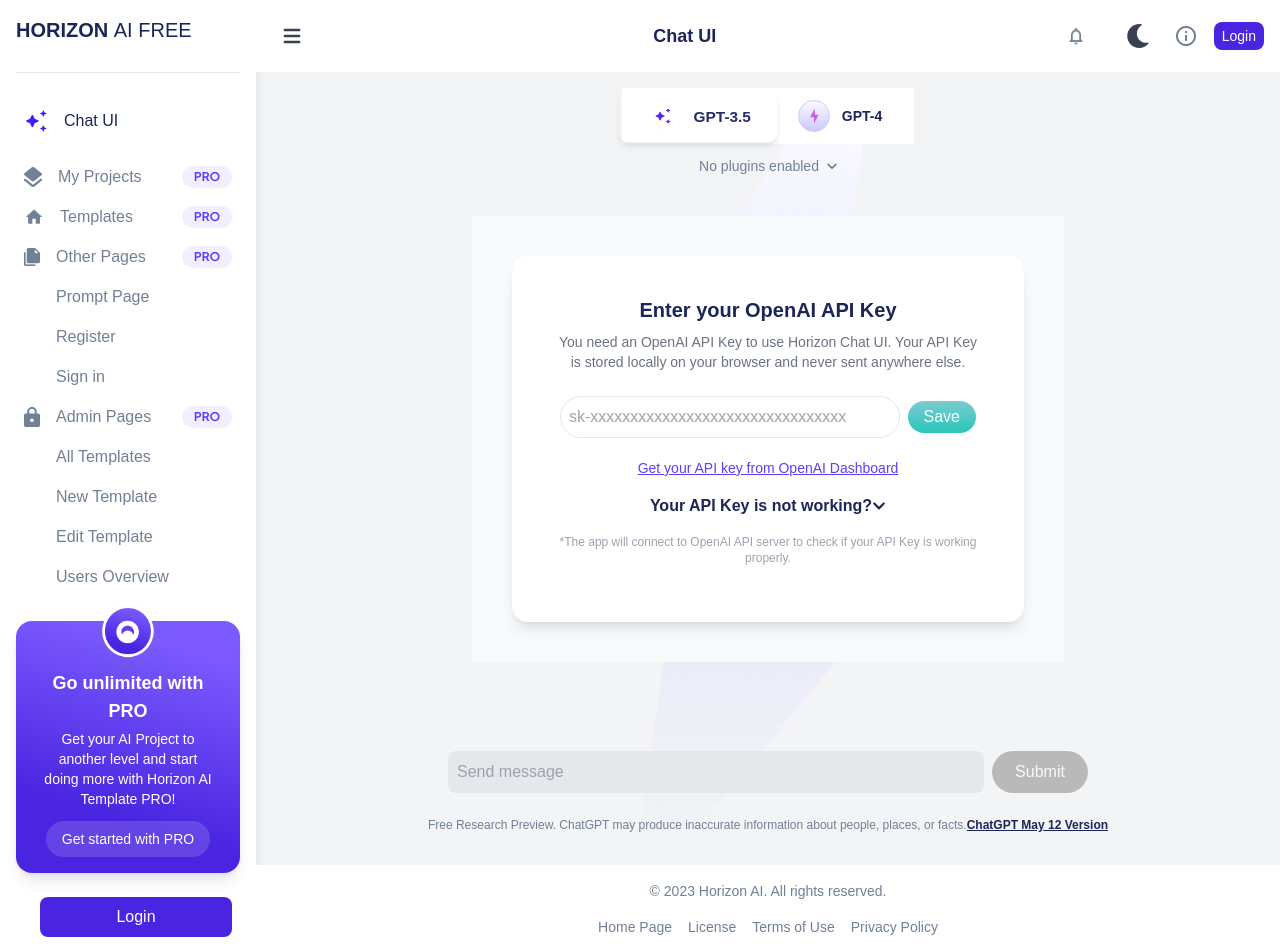
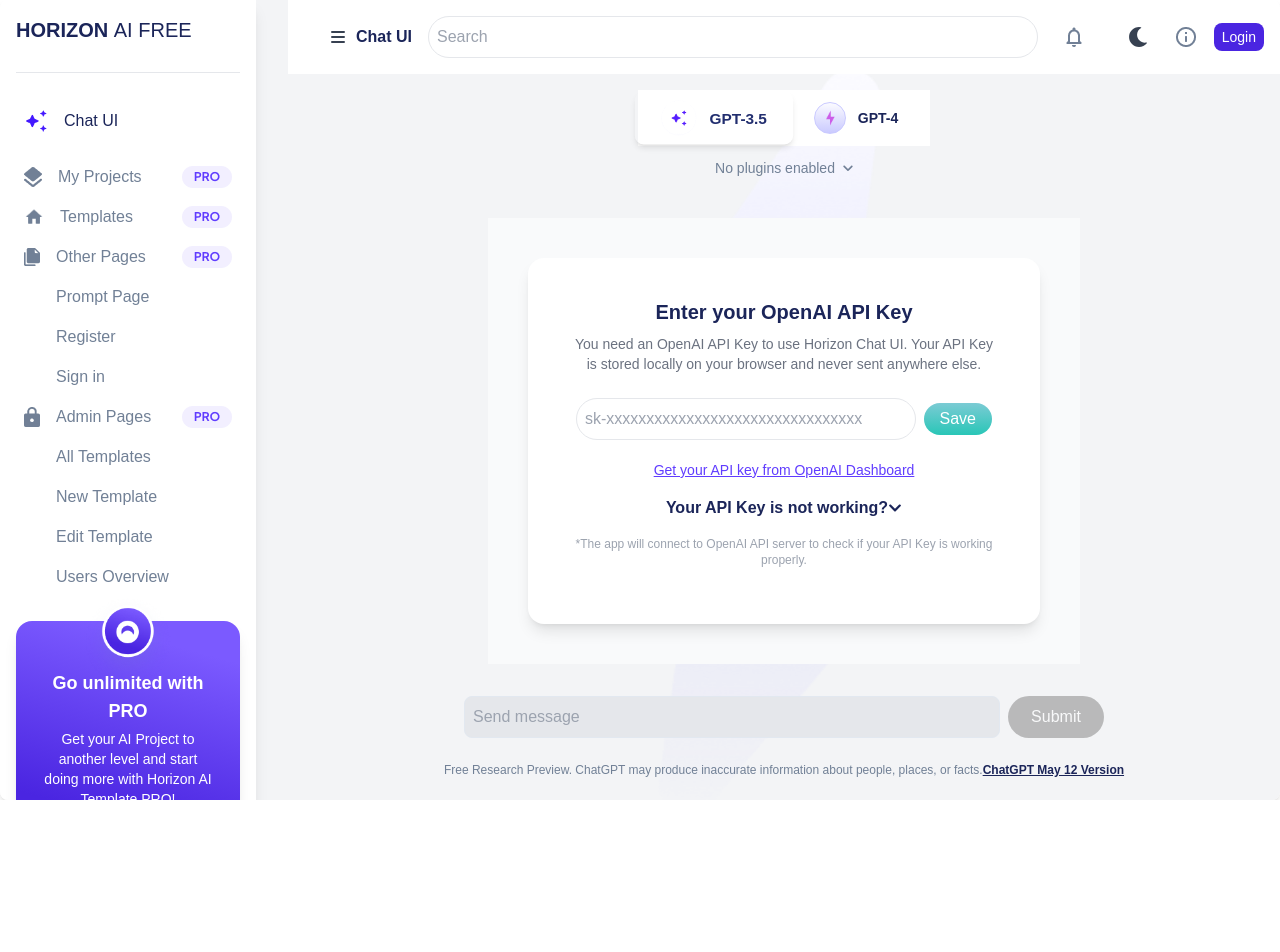
Before and after one commit to jijonjau/horizon-ai-frontend, a Next.js app in the folder horizon-ai/: page / in a window 1280 px wide. Shown: the top 952 px of the page. After the commit the page ends 800 px from the top, so only its background shows below. Built offline with nearby package versions, Linux system fonts and the light colour scheme.

Commit message:
Improve responsiveness

```diff
--- a/horizon-ai/src/app/page.tsx
+++ b/horizon-ai/src/app/page.tsx
@@ -1,12 +1,11 @@
 'use client';
 
-import React, { useState } from 'react';
+import React, { useState, useEffect } from 'react';
 import Sidebar from '../components/Sidebar';
 import Header from '../layout/Header';
 import APIKeyForm from '../components/APIKeyForm';
 import Footer from '@/layout/Footer';
 import ChatWindow from '@/components/ChatWindow';
-import { HiChevronLeft } from 'react-icons/hi';
 
 export default function Chat() {
   const [selectedModel, setSelectedModel] = useState('gpt-3.5');
@@ -16,10 +15,20 @@ export default function Chat() {
   const [isOpen, setIsOpen] = useState(false);
   const [userName, setUserName] = useState('Adela');
   const [userEmail, setUserEmail] = useState('adelaparkson@gmail.com');
+  const [isSidebarCollapsed, setIsSidebarCollapsed] = useState(false);
+
+  useEffect(() => {
+    const mediaQuery = window.matchMedia('(min-width: 768px)');
+    if (mediaQuery.matches) {
+      setIsSidebarCollapsed(!isSidebarCollapsed);
+    }
+  }, []);
 
   return (
-    <div className="flex flex-col md:flex-row bg-gray-100 dark:bg-gray-900 dark:text-white rounded-lg shadow-md h-fit">
-      <div className="hidden md:block md:w-64">
+    <div className="flex flex-col h-screen bg-gray-100 dark:bg-gray-900 dark:text-white rounded-lg shadow-md overflow-y-auto">
+      <div className="flex flex-row flex-1 h-full">
+        {isSidebarCollapsed && (
+          <div className="w-64 md:w-72 h-full">
             <Sidebar
               isLoggedIn={isLoggedIn}
               setIsLoggedIn={setIsLoggedIn}
@@ -31,7 +40,11 @@ export default function Chat() {
               setIsOpen={setIsOpen}
             />
           </div>
-      <div className="flex flex-col flex-1">
+        )}
+
+        <div
+          className={`flex flex-col flex-1 h-full ${isSidebarCollapsed ? 'ml-0' : 'ml-0'}`}
+        >
           <Header
             isLoggedIn={isLoggedIn}
             setIsLoggedIn={setIsLoggedIn}
@@ -41,12 +54,13 @@ export default function Chat() {
             userEmail={userEmail}
             isOpen={isOpen}
             setIsOpen={setIsOpen}
+            isSidebarCollapsed={isSidebarCollapsed}
+            setIsSidebarCollapsed={setIsSidebarCollapsed}
           />
+
           <div
             className="flex flex-col items-center flex-1 bg-no-repeat bg-center bg-[length:500px]"
-          style={{
-            backgroundImage: 'url(/Images/background.png)',
-          }}
+            style={{ backgroundImage: 'url(/Images/background.png)' }}
           >
             <div className="flex flex-wrap justify-center items-center bg-white p-1 mb-3 mt-4 dark:bg-gray-800 dark:text-gray-200">
               <button
@@ -102,5 +116,84 @@ export default function Chat() {
           <Footer />
         </div>
       </div>
+    </div>
+
+    //     <div className="flex flex-col h-screen bg-gray-100 dark:bg-gray-900 dark:text-white rounded-lg shadow-md overflow-y-auto">
+    //   <div className="flex flex-row flex-1 h-full">
+    //     {isSidebarCollapsed && (
+    //       <div className="w-64 md:w-72 h-full fixed left-0 top-0 z-50">
+    //         <Sidebar
+    //           isLoggedIn={isLoggedIn}
+    //           setIsLoggedIn={setIsLoggedIn}
+    //           isLoginModalOpen={isLoginModalOpen}
+    //           setIsLoginModalOpen={setIsLoginModalOpen}
+    //           userName={userName}
+    //           userEmail={userEmail}
+    //           isOpen={isOpen}
+    //           setIsOpen={setIsOpen}
+    //         />
+    //       </div>
+    //     )}
+
+    //     <div className={`flex flex-col flex-1 h-full ${isSidebarCollapsed ? 'ml-58 md:ml-64' : 'ml-0'}`}>
+    //       <Header
+    //         isLoggedIn={isLoggedIn}
+    //         setIsLoggedIn={setIsLoggedIn}
+    //         isLoginModalOpen={isLoginModalOpen}
+    //         setIsLoginModalOpen={setIsLoginModalOpen}
+    //         userName={userName}
+    //         userEmail={userEmail}
+    //         isOpen={isOpen}
+    //         setIsOpen={setIsOpen}
+    //         isSidebarCollapsed={isSidebarCollapsed}
+    //         setIsSidebarCollapsed={setIsSidebarCollapsed}
+    //       />
+
+    //       <div
+    //         className="flex flex-col items-center flex-1 bg-no-repeat bg-center bg-[length:500px]"
+    //         style={{ backgroundImage: 'url(/Images/background.png)' }}
+    //       >
+    //         <div className="flex flex-wrap justify-center items-center bg-white p-1 mb-3 mt-4 dark:bg-gray-800 dark:text-gray-200">
+    //           <button
+    //             onClick={() => setSelectedModel('gpt-3.5')}
+    //             className={`flex items-center gap-3 px-6 py-2 rounded-lg text-sm transition-all text-[#1b2559] font-semibold mr-1
+    //             ${selectedModel === 'gpt-3.5' ? 'scale-110 brightness-125 shadow-md' : 'opacity-100'}
+    //             hover:scale-110 hover:brightness-125 hover:shadow-md dark:text-gray-200 dark:hover:text-white`}
+    //             style={{ lineHeight: '1' }}
+    //           >
+    //             <div className="w-8 h-8 flex items-center justify-center rounded-full bg-gradient-to-b from-[#FBFBFF] to-[#CACAFF] border border-[#CACAFF] dark:from-gray-700 dark:to-gray-900 dark:border-gray-600">
+    //               <img src="/Icons/auto-awesome.png" alt="gpt-3.5 icon" className="w-4 h-4 object-contain" />
+    //             </div>
+    //             <span className="whitespace-nowrap">GPT-3.5</span>
+    //           </button>
+
+    //           <button
+    //             onClick={() => setSelectedModel('gpt-4')}
+    //             className={`flex items-center gap-3 px-6 py-2 rounded-lg text-sm transition-all text-[#1b2559] font-semibold mr-1
+    //             ${selectedModel === 'gpt-4' ? 'scale-110 brightness-125 shadow-md' : 'opacity-100'}
+    //             hover:scale-110 hover:brightness-125 hover:shadow-md dark:text-gray-200 dark:hover:text-white`}
+    //             style={{ lineHeight: '1' }}
+    //           >
+    //             <div className="w-8 h-8 flex items-center justify-center rounded-full border border-[#CACAFF] bg-gradient-to-b from-[#FBFBFF] to-[#CACAFF] dark:from-gray-700 dark:to-gray-900 dark:border-gray-600">
+    //               <img src="/Icons/gpt-4.png" alt="gpt-4 icon" className="w-4 h-4 object-contain" />
+    //             </div>
+    //             <span className="whitespace-nowrap">GPT-4</span>
+    //           </button>
+    //         </div>
+
+    //         <p className="flex items-center text-sm text-[#718096] dark:text-gray-400 mb-10">
+    //           No plugins enabled{' '}
+    //           <span className="ml-2">
+    //             <img src="/Icons/plugin-dropdown.png" alt="plugin dropdown icon" />
+    //           </span>
+    //         </p>
+
+    //         {isAPIKeyFormOpen && <APIKeyForm onClose={() => setIsAPIKeyFormOpen(false)} />}
+    //         <ChatWindow isDisabled={isAPIKeyFormOpen} />
+    //       </div>
+    //       <Footer />
+    //     </div>
+    //   </div>
+    // </div>
   );
 }
--- a/horizon-ai/src/components/ScreenToggleMode.tsx
+++ b/horizon-ai/src/components/ScreenToggleMode.tsx
@@ -35,9 +35,9 @@ const ScreenModeToggle = () => {
       className="w-5 h-5 flex items-center justify-center rounded-full transition-all ml-4 lg:ml-6 sm:w-6 sm:h-6 md:w-7 md:h-7 lg:w-8 lg:h-8 xl:w-10 xl:h-10"
     >
       {darkMode ? (
-        <FaSun className="w-4 h-4 text-yellow-400 md:w-5 md:h-5 lg:w-6 lg:h-6 xl:w-6 xl:h-6" />
+        <FaSun className="w-4 h-4 text-yellow-400 md:w-5 md:h-5 lg:w-5 lg:h-5 xl:w-5 xl:h-5" />
       ) : (
-        <FaMoon className="w-4 h-4 text-gray-700 md:w-5 md:h-5 lg:w-6 lg:h-6 xl:w-6 xl:h-6" />
+        <FaMoon className="w-4 h-4 text-gray-700 md:w-5 md:h-5 lg:w-5 lg:h-5 xl:w-5 xl:h-5" />
       )}
     </button>
   );
--- a/horizon-ai/src/components/Sidebar.tsx
+++ b/horizon-ai/src/components/Sidebar.tsx
@@ -1,6 +1,6 @@
 'use client';
 
-import React, { useState } from 'react';
+import React, { useState, useEffect } from 'react';
 import Link from 'next/link';
 import ProPromotionCard from './ProPromotionCard';
 import UserProfile from './UserProfile';
@@ -12,8 +12,6 @@ const Sidebar = ({
   setIsLoginModalOpen,
   userName,
   userEmail,
-  isOpen,
-  setIsOpen,
 }: {
   isLoggedIn: boolean;
   setIsLoggedIn: React.Dispatch<React.SetStateAction<boolean>>;
--- a/horizon-ai/src/components/UserProfile.tsx
+++ b/horizon-ai/src/components/UserProfile.tsx
@@ -21,7 +21,7 @@ const UserProfile: React.FC<{
 }) => {
   const modalRef = useRef(null);
   return (
-    <div className="flex items-center justify-between p-2 mt-4 bg-white rounded-xl dark:bg-gray-800 dark:text-gray-200 w-full sm:w-[300px]">
+    <div className="flex items-center justify-between p-2 mt-4 bg-white rounded-xl dark:bg-gray-800 dark:text-gray-200 w-full">
       {isLoggedIn ? (
         <div className="flex items-center justify-between">
           <Image
@@ -44,54 +44,59 @@ const UserProfile: React.FC<{
       ) : (
         <button
           onClick={() => setIsLoginModalOpen(true)}
-          className="ml-4 px-4 py-2 bg-[#4A25E1] text-white rounded-lg w-48"
+          className="px-4 py-2 bg-[#4A25E1] text-white rounded-lg w-48"
         >
           Login
         </button>
       )}
-
       {isLoginModalOpen && (
-        <div className="fixed inset-0 flex items-center justify-center bg-black bg-opacity-50 z-50">
+        <div className="fixed inset-0 flex items-center justify-center bg-black bg-opacity-50 z-50 p-2 sm:p-0">
           <div
             ref={modalRef}
-            className="bg-white dark:bg-[#1a1c23] p-4 rounded-lg shadow-lg border border-gray-300 dark:border-gray-700 w-full max-w-sm sm:w-[300px]"
+            className="bg-white dark:bg-[#1a1c23] p-3 sm:p-4 md:p-6 rounded-lg shadow-lg border border-gray-300 dark:border-gray-700
+                 w-full max-w-[350px] sm:max-w-[400px] md:max-w-[450px]"
           >
-            <div className="flex flex-row sm:flex-row items-start mb-1 border-gray-300 dark:border-gray-700">
+            <div className="flex items-start mb-2 sm:mb-3">
               <img
                 src="/Icons/google.png"
                 alt="Google Icon"
-                className="w-4 h-4 mr-2"
+                className="w-5 sm:w-6 h-5 sm:h-6 mr-2 sm:mr-3"
               />
-              <h2 className="text-sm text-[#1b2559] dark:text-gray-200">
+              <h2 className="text-lg sm:text-xl text-[#1b2559] dark:text-gray-200">
                 Sign in to horizonAI.com with Google
               </h2>
             </div>
-            <div className="border-t border-b border-gray-300 dark:border-gray-700 my-1"></div>
-            <div className="flex items-center mb-2">
+
+            <div className="border-t border-b border-gray-300 dark:border-gray-700 my-2 sm:my-3"></div>
+
+            <div className="flex items-center mb-3 sm:mb-4">
               <img
                 src="/Icons/user-avatar.png"
                 alt="Profile"
-                className="w-8 h-8 rounded-full mr-2"
+                className="w-8 sm:w-10 h-8 sm:h-10 rounded-full mr-2 sm:mr-3"
               />
               <div>
-                <p className="text-sm text-[#1b2559] dark:text-gray-200 font-medium">
+                <p className="text-sm sm:text-lg text-[#1b2559] dark:text-gray-200 font-medium">
                   {userName}
                 </p>
-                <p className="text-xs text-gray-600 dark:text-gray-400">
+                <p className="text-xs sm:text-sm text-gray-600 dark:text-gray-400">
                   {userEmail}
                 </p>
               </div>
             </div>
+
             <button
               onClick={() => {
                 setIsLoggedIn(true);
                 setIsLoginModalOpen(false);
               }}
-              className="w-full p-2 bg-blue-600 text-white font-medium rounded-lg hover:bg-blue-700 dark:bg-blue-500 dark:hover:bg-blue-600 transition text-sm"
+              className="w-full p-1.5 sm:p-3 bg-blue-600 text-white font-medium rounded-lg hover:bg-blue-700
+                   dark:bg-blue-500 dark:hover:bg-blue-600 transition text-sm sm:text-base"
             >
               Continue as {userName}
             </button>
-            <p className="text-xs text-gray-600 dark:text-gray-400 mt-2 text-center">
+
+            <p className="text-xs sm:text-sm text-gray-600 dark:text-gray-400 mt-2 sm:mt-4 text-center">
               To continue, google.com will share your name, email address, and
               profile picture with this site. See this site's{' '}
               <a
--- a/horizon-ai/src/layout/Footer.tsx
+++ b/horizon-ai/src/layout/Footer.tsx
@@ -3,18 +3,17 @@ import React from 'react';
 
 const Footer = () => {
   return (
-    <footer className="w-full p-4 bg-white text-[#718096] text-center flex flex-col items-center space-y-2 dark:bg-gray-900 dark:text-gray-300 sm:space-y-4">
-      <div className="flex flex-col items-center space-y-2 sm:items-center sm:w-full">
+    <footer className="w-full p-4 bg-white text-[#718096] text-center justify-between flex flex-col sm:flex-row sm:items-center dark:bg-gray-900 dark:text-gray-300">
       <div className="text-sm sm:text-xs">
         &copy; 2023 Horizon AI. All rights reserved.
       </div>
 
-        <div className="flex flex-wrap justify-center items-center space-x-4 sm:flex-col sm:space-x-0 sm:space-y-2">
+      <div className="flex flex-wrap justify-center items-center sm:flex-row sm:ml-4">
         <a
           href="https://horizon-ui.com/pro"
           target="_blank"
           rel="noopener noreferrer"
-            className="p-2 rounded-lg hover:bg-gray-200 sm:w-full text-sm sm:text-xs"
+          className="p-2 focus:underline hover:underline text-sm sm:text-xs"
         >
           Home Page
         </a>
@@ -23,7 +22,7 @@ const Footer = () => {
           href="https://horizon-ui.notion.site/End-User-License-Agreement-8fb09441ea8c4c08b60c37996195a6d5"
           target="_blank"
           rel="noopener noreferrer"
-            className="p-2 rounded-lg hover:bg-gray-200 sm:w-full text-sm sm:text-xs"
+          className="p-2 focus:underline hover:underline text-sm sm:text-xs"
         >
           License
         </a>
@@ -32,7 +31,7 @@ const Footer = () => {
           href="https://horizon-ui.notion.site/Terms-Conditions-6e79229d25ed48f48a481962bc6de3ee"
           target="_blank"
           rel="noopener noreferrer"
-            className="p-2 rounded-lg hover:bg-gray-200 sm:w-full text-sm sm:text-xs"
+          className="p-2 focus:underline hover:underline text-sm sm:text-xs"
         >
           Terms of Use
         </a>
@@ -41,11 +40,10 @@ const Footer = () => {
           href="https://horizon-ui.notion.site/Privacy-Policy-8addde50aa8e408ca5c5f5811c38f971"
           target="_blank"
           rel="noopener noreferrer"
-            className="p-2 rounded-lg hover:bg-gray-200 sm:w-full text-sm sm:text-xs"
+          className="p-2 focus:underline hover:underline text-sm sm:text-xs"
         >
           Privacy Policy
         </a>
-        </div>
       </div>
     </footer>
   );
--- a/horizon-ai/src/layout/Header.tsx
+++ b/horizon-ai/src/layout/Header.tsx
@@ -14,6 +14,8 @@ const Header: React.FC<{
   setIsLoginModalOpen: React.Dispatch<React.SetStateAction<boolean>>;
   isOpen: boolean;
   setIsOpen: React.Dispatch<React.SetStateAction<boolean>>;
+  isSidebarCollapsed: boolean;
+  setIsSidebarCollapsed: React.Dispatch<React.SetStateAction<boolean>>;
 }> = ({
   isLoggedIn,
   setIsLoggedIn,
@@ -23,24 +25,32 @@ const Header: React.FC<{
   setIsLoginModalOpen,
   isOpen,
   setIsOpen,
+  isSidebarCollapsed,
+  setIsSidebarCollapsed,
 }) => {
   return (
-    <header className="w-full p-4 flex justify-between items-center bg-white shadow-sm dark:bg-gray-900 dark:shadow-lg dark:text-white">
+    <header className="w-screen p-4 flex items-center bg-white shadow-sm dark:bg-gray-900 dark:shadow-lg dark:text-white">
+      <div className="flex items-center space-x-2 ml-4">
         <button
           className="lg:hidden p-2 rounded-md focus:outline-none focus:ring-2 focus:ring-inset focus:ring-indigo-500 dark:focus:ring-offset-gray-900"
-        onClick={() => setIsOpen(!isOpen)}
+          onClick={() => setIsSidebarCollapsed(!isSidebarCollapsed)}
         >
-        <HiMenu className="h-6 w-6 text-gray-700 dark:text-white" />
+          <HiMenu className="h-5 w-5 text-gray-700 dark:text-white" />
         </button>
-      <h1 className="text-lg font-semibold text-[#1b2559] dark:text-white">
+        <h1 className="text-base lg:text-lg font-semibold text-[#1b2559] dark:text-white">
           Chat UI
         </h1>
-      <div className="flex items-center space-x-2">
+      </div>
+
+      <div className="flex-1 flex justify-center px-4">
         <input
           type="text"
           placeholder="Search"
-          className="border p-2 rounded-full pl-10 bg-white dark:bg-gray-800 dark:text-gray-200 dark:border-gray-700 outline-none focus:ring-0 focus:border-transparent text-[#1b2559] hidden sm:block sm:w-20 lg:w-42"
+          className="border p-2 rounded-full pl-10 bg-white dark:bg-gray-800 dark:text-gray-200 dark:border-gray-700 outline-none focus:ring-0 focus:border-transparent text-[#1b2559] w-full max-w-xs sm:max-w-sm"
         />
+      </div>
+
+      <div className="flex items-center space-x-3 sm:space-x-4">
         <Notifications notifications={[]} />
         <ScreenModeToggle />
         <InformationMenu />
```
Also changed, not shown: horizon-ai/src/components/Information.tsx (+6 -7 lines), horizon-ai/src/components/Notifications.tsx (+20 -14 lines), horizon-ai/src/components/UserMenu.tsx (+18 -13 lines). Lines whose indentation alone changed are shown as unchanged.
